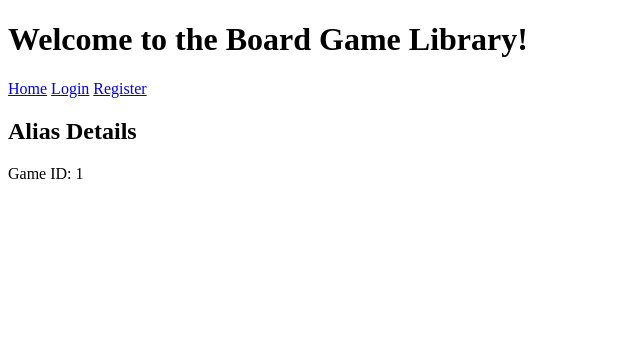
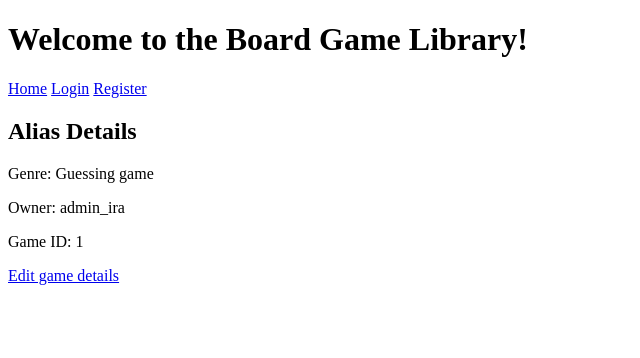
Before and after one commit to rikuvil/appprog, a Django app: page /board-game/1/ in a window 1280 px wide. Shown: the top 358 px of the page, without its empty margins (0-640 px from the left). Run offline with Django 4.2, Linux system fonts and the light colour scheme; data comes from the database, SQL or seed files in the repository; both versions use the stored data as it was after the commit.

Commit message:
Erilaisia pineniä muokkauksia. Edit board game uutena.

```diff
--- a/app_app/admin.py
+++ b/app_app/admin.py
@@ -8,3 +8,4 @@ from .models import *
 
 admin.site.register(BoardGame)
 admin.site.register(BoardGamer)
+admin.site.register(GameLoan)
--- a/app_app/models.py
+++ b/app_app/models.py
@@ -10,6 +10,7 @@ class BoardGame(models.Model):
     owner = models.ForeignKey(User, on_delete=models.CASCADE)
 
     date_added = models.DateTimeField(default=timezone.now)
+    #last_modified = models.DateTimeField(default=timezone.now)
     # Add other fields as needed
 
     def __str__(self):
@@ -17,6 +18,8 @@ class BoardGame(models.Model):
 
 class BoardGamer(models.Model):
     name = models.CharField(max_length=100)
+    #user = models.OneToOneField(User, on_delete=models.CASCADE)
+    #borrowed_games = models.ManyToManyField(BoardGame, through='GameLoan')
     # Add other fields as needed
 
     def __str__(self):
@@ -25,8 +28,13 @@ class BoardGamer(models.Model):
 class GameLoan(models.Model):
     board_game = models.ForeignKey(BoardGame, on_delete=models.CASCADE)
     borrower = models.ForeignKey(User, on_delete=models.CASCADE)
+    #borrower = models.ForeignKey(BoardGamer, on_delete=models.CASCADE)
     loan_date = models.DateTimeField(auto_now_add=True)
     return_date = models.DateTimeField(null=True, blank=True)
 
     def __str__(self):
         return f"{self.board_game} - {self.borrower} - {self.loan_date}"
+
+    #Display the most recent loan first
+    class Meta:
+        ordering = ['-loan_date']
--- a/app_app/templates/board_game_detail.html
+++ b/app_app/templates/board_game_detail.html
@@ -2,6 +2,14 @@
 
 {% block content %}
   <h2>{{ game.name }} Details</h2>
+  <p>Genre: {{ game.genre }}</p>
+  <p>Owner: {{ game.owner }} </p>
   <p>Game ID: {{ game.id }}</p>
   <!-- Add other details as needed -->
+
+  <p>
+    <a href="{% url 'edit_board_game' game_id=game.id %}">
+      Edit game details</a>
+  </p>
+
 {% endblock %}
--- a/app_app/templates/board_gamer_detail.html
+++ b/app_app/templates/board_gamer_detail.html
@@ -4,4 +4,8 @@
   <h2>{{ gamer.name }} Details</h2>
   <p>Gamer ID: {{ gamer.id }}</p>
   <!-- Add other details as needed -->
+
+  <p>
+    <a href="{% url 'all_board_gamers' %}">Back to all board gamers</a>
+  </p>
 {% endblock %}
--- a/app_app/templates/loan_detail.html
+++ b/app_app/templates/loan_detail.html
@@ -12,4 +12,6 @@
     <p>Not yet returned</p>
   {% endif %}
   <!-- Add other details as needed -->
+
+  <p><a href="{% url 'all_game_loans' %}">Back to all game loans</a></p>
 {% endblock %}
--- a/app_app/urls.py
+++ b/app_app/urls.py
@@ -7,6 +7,7 @@ urlpatterns = [
     path('all-board-games/', views.all_board_games, name='all_board_games'),
     path('board-game/<int:game_id>/', views.board_game_detail, name='board_game_detail'),
     path('new_board_game', views.new_board_game, name='new_board_game'),
+    path('edit_board_game/<int:game_id>/',  views.edit_board_game, name='edit_board_game'),
 
     path('all-board-gamers/', views.all_board_gamers, name='all_board_gamers'),
     path('board-gamer/<int:gamer_id>/', views.board_gamer_detail, name='board_gamer_detail'),
@@ -14,6 +15,7 @@ urlpatterns = [
     path('all-game-loans/', views.all_game_loans, name='all_game_loans'),
     path('loan/<int:loan_id>/', views.loan_detail, name='loan_detail'),
 
+
     path('register/', views.register, name='register'),
     path('login/', views.user_login, name='login'),
     path('logout', views.user_logout, name='logout'),
--- a/app_app/views.py
+++ b/app_app/views.py
@@ -33,6 +33,24 @@ def new_board_game(request):
             return redirect('all_board_games')
     context = {'form': form}
     return render(request, 'new_board_game.html', context)
+
+def edit_board_game(request, game_id):
+    """Edit an existing board game."""
+    game = BoardGame.objects.get(id=game_id)
+    #game = get_object_or_404(BoardGame, pk=game_id, owner=request.user)
+
+    if request.method != 'POST':
+        #Initial request; pre-fill form with the current entry.
+        form = BoardGameForm(instance=game)
+    else:
+        #POST data submitted; process data.
+        form = BoardGameForm(instance=game, data=request.POST)
+        if form.is_valid():
+            form.save()
+            return redirect('board_game_detail', game_id=game.id)
+
+    context = {'game': game, 'form': form}
+    return render(request,'edit_board_game.html', context)
 
 #views for BoardGamer model
 
--- a/app_project/urls.py
+++ b/app_project/urls.py
@@ -19,5 +19,5 @@ from django.urls import path, include
 
 urlpatterns = [
     path('admin/', admin.site.urls),
-    path('', include('app_app.urls'))
+    path('', include('app_app.urls')),
 ]
```
Also changed, not shown: app_app/templates/edit_board_game.html (added, +17 -0 lines), app_app/templates/new_board_game.html (+6 -2 lines), db.sqlite3.
